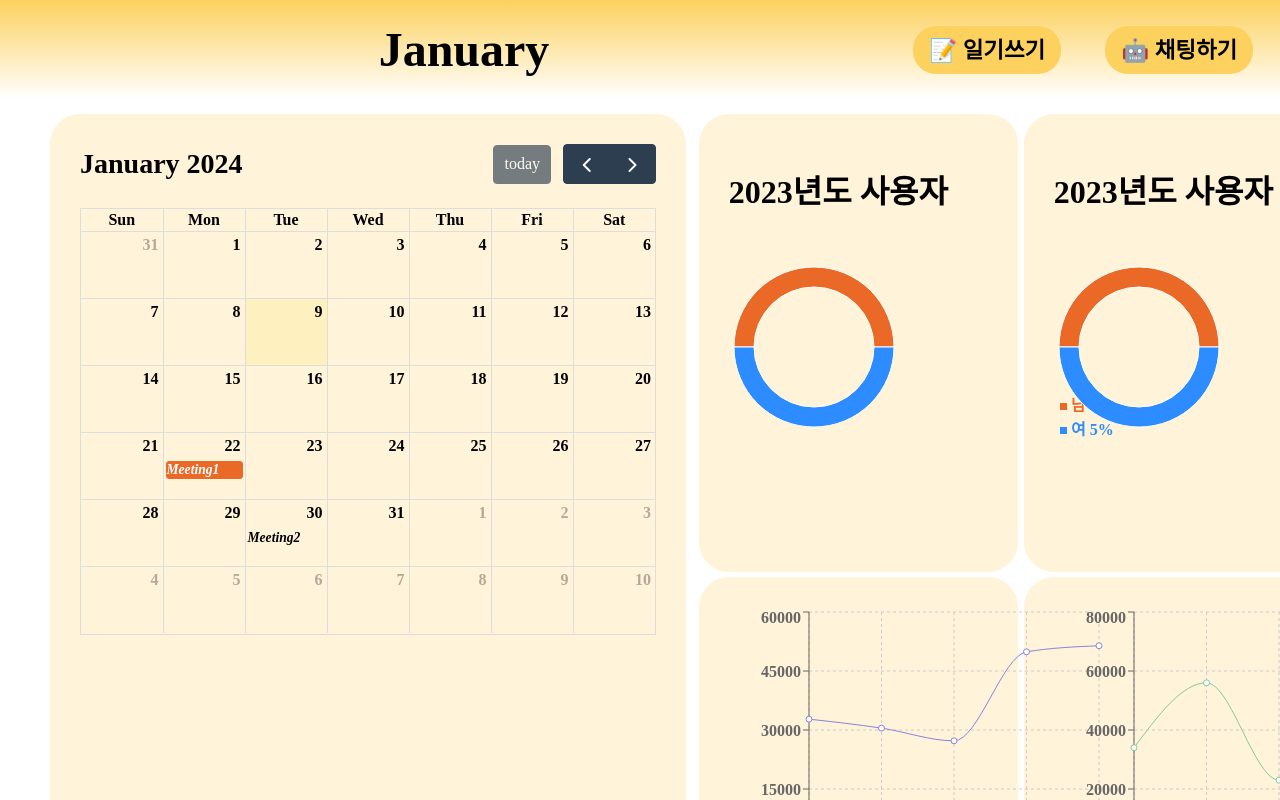
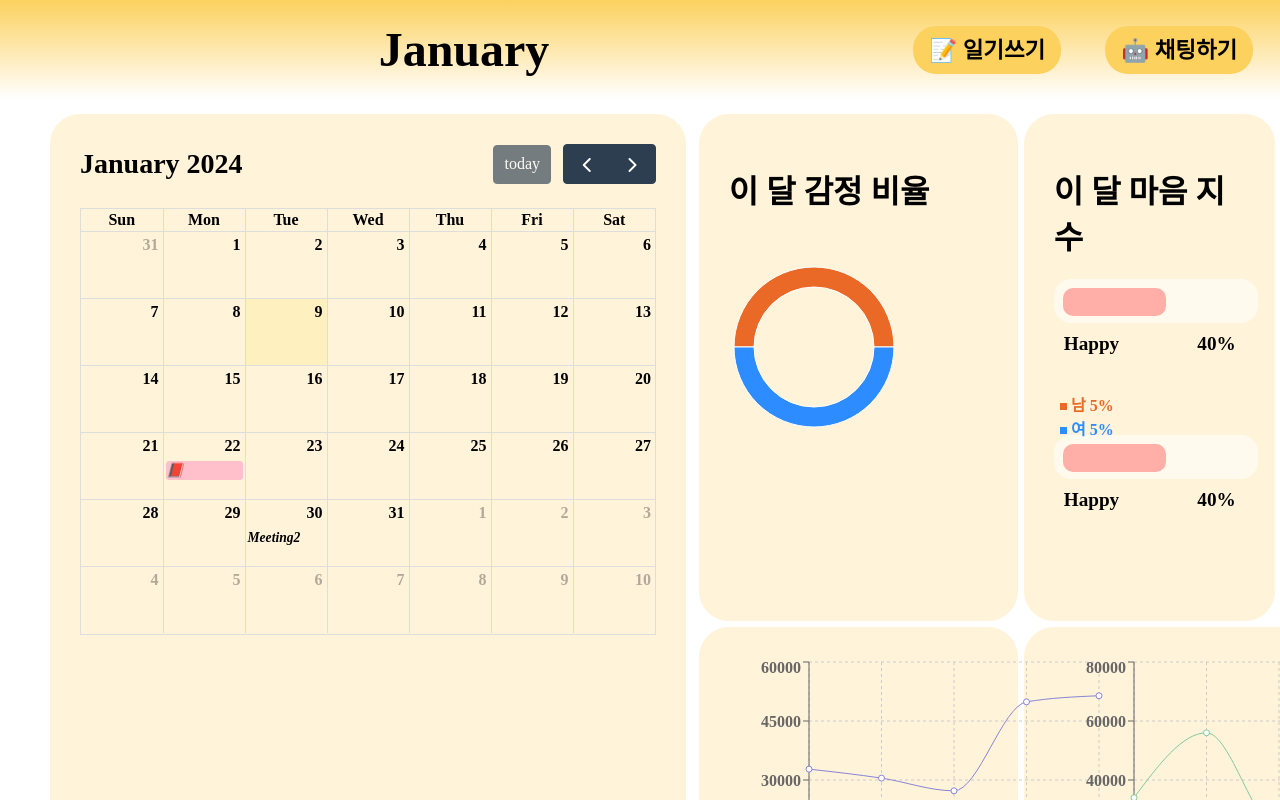
Before and after one commit to dahyunnee/react-posco, a React (Create React App) app in the folder frontend/: page /calendar in a window 1280 px wide. Shown: the top 800 px of the page. Built offline with nearby package versions, Linux system fonts and the light colour scheme; a web font is replaced by a local one.

Commit message:
calendar connect ing

```diff
--- a/frontend/src/pages/CalendarPage.tsx
+++ b/frontend/src/pages/CalendarPage.tsx
@@ -9,6 +9,7 @@ import FullCalendar from "@fullcalendar/react";
 import {EventContentArg} from "@fullcalendar/core";
 import EventApi from '@fullcalendar/react';
 import dayGridPlugin from '@fullcalendar/daygrid';
+import ProgressBar from "../components/emotionResult/ProgressBar";
 // import { useNavigate } from "react-router-dom";
 
 const data = [
@@ -19,7 +20,7 @@ const data = [
     { 군구: '강남구', '이번 달 행복 지수': 51420, '이번 달 우울 지수': 55000},
 ];
 const events = [
-    { title: 'Meeting1', start: new Date('2024-1-22') , end: new Date('2024-1-23'), color:"#EB6927", allDay:true},
+    { title: '📕', start: new Date('2024-1-22') , end: new Date('2024-1-23'), color:"pink", allDay:true},
   	{ title: 'Meeting2', start: new Date('2024-1-30'), end: new Date('2024-1-31'), color:"#2D8CFF" }
 ];
 const manCount = 5;
@@ -61,6 +62,39 @@ export default class CalendarPage extends PureComponent {
                     <div style={{display:"flex"}}>
                         <Left>
                         <div >
+                                <h1 style={{ marginBottom: '30px' }}>이 달 감정 비율</h1>
+                                <PieChart width={400} height={300}>
+                                    <Legend
+                                    height={110}
+                                    layout="vertical"
+                                    verticalAlign="middle"
+                                    align="right"
+                                    iconSize={7}
+                                    payload={[
+                                        { value: `남 ${manCount}%`, type: 'square', color: '#EB6927' },
+                                        { value: `여 ${womanCount}%`, type: 'square', color: '#2D8CFF' },
+                                    ]}
+                                    />
+                                    <Pie
+                                    data={sexRatioData}
+                                    dataKey="value"
+                                    nameKey="name"
+                                    innerRadius={60}
+                                    outerRadius={80}
+                                    cx={80}
+                                    cy={100}
+                                    />
+
+                                    <Tooltip />
+                                </PieChart>
+                            </div>
+                        </Left>
+                        <Right className="xc" style={{backgroundColor:"#FFF3DA", borderRadius: "30px", border: "30px solid #FFF3DA"}}>
+
+                            <h1>이 달 마음 지수</h1>
+                            <ProgressBar style={{width:"600px", height:"400px"}}></ProgressBar>
+                            <ProgressBar></ProgressBar>
+                        {/* <div >
                                 <h1 style={{ marginBottom: '30px' }}>2023년도 사용자</h1>
                                 <PieChart width={400} height={300}>
                                     <Legend
@@ -87,36 +121,7 @@ export default class CalendarPage extends PureComponent {
 
                                     <Tooltip />
                                 </PieChart>
-                            </div>
-                        </Left>
-                        <Right className="xc" style={{backgroundColor:"#FFF3DA", borderRadius: "30px", border: "30px solid #FFF3DA"}}>
-                            <div >
-                                <h1 style={{ marginBottom: '30px' }}>2023년도 사용자</h1>
-                                <PieChart width={400} height={300}>
-                                    <Legend
-                                    height={110}
-                                    layout="vertical"
-                                    verticalAlign="middle"
-                                    align="right"
-                                    iconSize={7}
-                                    payload={[
-                                        { value: `남 ${manCount}%`, type: 'square', color: '#EB6927' },
-                                        { value: `여 ${womanCount}%`, type: 'square', color: '#2D8CFF' },
-                                    ]}
-                                    />
-                                    <Pie
-                                    data={sexRatioData}
-                                    dataKey="value"
-                                    nameKey="name"
-                                    innerRadius={60}
-                                    outerRadius={80}
-                                    cx={80}
-                                    cy={100}
-                                    />
-
-                                    <Tooltip />
-                                </PieChart>
-                            </div>
+                            </div> */}
                         </Right>
                     </div>
                     <div style={{display:"flex"}}>
@@ -181,9 +186,16 @@ const Right = styled.div`
     margin-bottom:1%;
     // padding:1%;
 `;
-const Up = styled.div`
-
+const Title = styled.div`
+    background-color:#FFEDC7;
+    border-radius: 10px;
+    border: 10px solid #FFEDC7;
+    height:5%;
+    width:90%;
+    // padding:1%;
+    margin-bottom:20%;
+    margin-right:1%;
+    // position:absolute;
+    // left:50%;
+    // transform:translate(-50%);
 `;
-const Down = styled.div`
-
-`;
--- /dev/null
+++ b/frontend/src/redux/modules/result/index.ts
@@ -0,0 +1,2 @@
+export * from "./thunk";
+export { default } from "./slice";
--- /dev/null
+++ b/frontend/src/redux/modules/result/thunk.ts
@@ -0,0 +1,2 @@
+import { createAsyncThunk } from "@reduxjs/toolkit";
+import { axiosInitializer } from "../../util/https";
--- a/frontend/types/calendar/getResultType.ts
+++ b/frontend/types/calendar/getResultType.ts
@@ -1,3 +1,4 @@
 export type GetResultType = {
-
-}
+    userId: string,
+    searchMonth: string,
+};
--- /dev/null
+++ b/frontend/types/chat/chatStateType.ts
@@ -0,0 +1,5 @@
+import { ReduxStateType } from "../reduxStateType";
+export type ChatStateType={
+    sendMessage:ReduxStateType;
+    getMessage:ReduxStateType;
+};
--- /dev/null
+++ b/frontend/types/result/resultStateType.ts
@@ -0,0 +1,3 @@
+export type ResultStateType = {
+
+}
```
Also changed, not shown: frontend/src/redux/modules/calendar/thunk.ts (+14 -13 lines), frontend/src/redux/modules/result/slice.ts (added, +32 -0 lines), frontend/types/calendar/diaryType.ts (added, +14 -0 lines).
